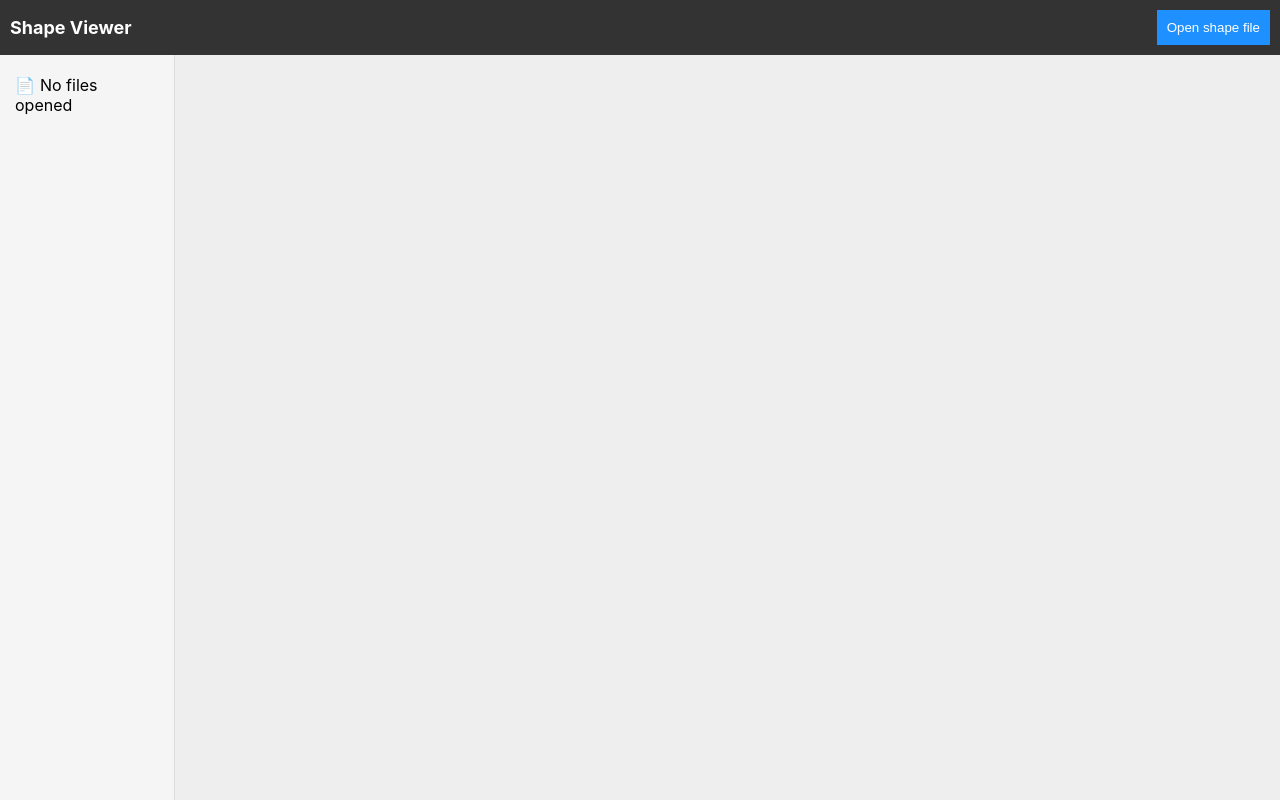
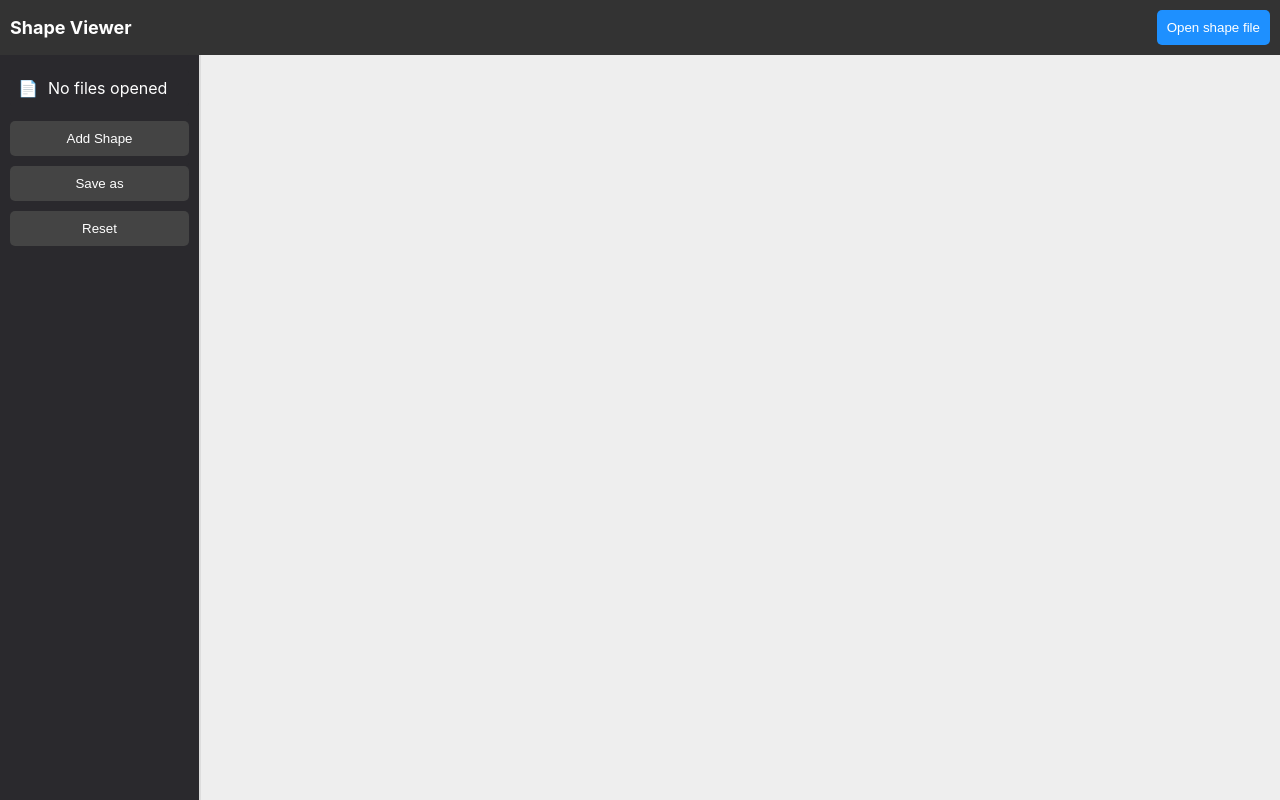
Before and after one commit to saikumarvaddepally15/shape-viewer, a React (Create React App) app: page / in a window 1280 px wide. Built offline with nearby package versions, Linux system fonts and the light colour scheme.

Commit message:
Added bonus feature Iteration 3.2

```diff
--- a/src/App.css
+++ b/src/App.css
@@ -30,6 +30,12 @@
   border: none;
   padding: 10px;
   cursor: pointer;
+  border-radius: 5px;
+  transition: background-color 0.3s ease;
+}
+
+.open-file-button:hover {
+  background-color: #1c86ee;
 }
 
 .main-content {
@@ -40,18 +46,11 @@
 
 .left-menu {
   width: 200px;
-  background-color: #f5f5f5;
+  background-color: #2a292d;
   padding: 10px;
   border-right: 1px solid #ddd;
   overflow-y: auto;
-}
-
-.shape-viewport {
-  flex-grow: 1;
-  position: relative;
-  background-color: #eee;
-  overflow: auto;
-  padding: 10px;
+  color: white;
 }
 
 .left-menu ul {
@@ -61,16 +60,71 @@
 
 .left-menu ul li {
   margin: 5px 0;
-  padding: 5px;
+  padding: 8px;
   cursor: pointer;
   border-radius: 3px;
+  background-color: #2a292d;
+  transition: background-color 0.3s ease;
 }
 
 .left-menu ul li:hover {
-  background-color: #eaeaea;
+  background-color: #444;
 }
 
 .left-menu ul li:before {
   content: "📄";
-  margin-right: 5px;
+  margin-right: 10px;
 }
+
+.shape-viewport {
+  flex-grow: 1;
+  position: relative;
+  background-color: #eee;
+  overflow: auto;
+  padding: 10px;
+  border-left: 1px solid #ddd;
+}
+
+.left-menu button {
+  background-color: #444;
+  color: white;
+  border: none;
+  padding: 10px;
+  cursor: pointer;
+  margin-top: 10px;
+  width: 100%;
+  border-radius: 5px;
+  transition: background-color 0.3s ease;
+}
+
+.left-menu button:hover {
+  background-color: #555;
+}
+
+.left-menu form {
+  margin-top: 10px;
+}
+
+.left-menu form div {
+  margin-bottom: 10px;
+}
+
+.left-menu form label {
+  display: block;
+  margin-bottom: 5px;
+}
+
+.left-menu form input,
+.left-menu form select {
+  width: 100%;
+  padding: 5px;
+  box-sizing: border-box;
+  border-radius: 3px;
+  border: 1px solid #ddd;
+}
+
+.left-menu form input:focus,
+.left-menu form select:focus {
+  outline: none;
+  border-color: #1e90ff;
+}
--- a/src/App.js
+++ b/src/App.js
@@ -16,8 +16,8 @@ const App = () => {
     if (file) {
       const reader = new FileReader();
       reader.onload = (e) => {
-        const shapes = parseShapeFile(e.target.result);
-        setShapes(shapes);
+        const parsedShapes = parseShapeFile(e.target.result);
+        setShapes((prevShapes) => [...prevShapes, ...parsedShapes]);
       };
       reader.readAsText(file);
       setFileName(file.name);
@@ -37,6 +37,39 @@ const App = () => {
     }
   };
 
+  const handleShapeSubmit = (newShape) => {
+    setShapes((prevShapes) => [...prevShapes, newShape]);
+  };
+
+  const handleSaveAs = (fileName) => {
+    const shapeData = shapes
+      .map((shape) => {
+        if (shape.type === "Polygon") {
+          const points = shape.points.map((p) => `${p.x},${p.y}`).join(" ");
+          return `Polygon, ${shape.x}, ${shape.y}, ${
+            shape.zIndex || 0
+          }, [${points}], ${shape.color}`;
+        } else {
+          return `${shape.type}, ${shape.x}, ${shape.y}, ${
+            shape.zIndex || 0
+          }, ${shape.width}, ${shape.height}, ${shape.color}`;
+        }
+      })
+      .join(";\n");
+
+    const blob = new Blob([shapeData], { type: "text/plain" });
+    const url = URL.createObjectURL(blob);
+    const a = document.createElement("a");
+    a.href = url;
+    a.download = `${fileName}.shapefile`;
+    a.click();
+    URL.revokeObjectURL(url);
+  };
+
+  const handleReset = () => {
+    setShapes([]);
+  };
+
   return (
     <div className="app">
       <Toolbar
@@ -44,7 +77,13 @@ const App = () => {
         triggerFileInputClick={triggerFileInputClick}
       />
       <div className="main-content">
-        <LeftMenu openedFiles={openedFiles} />
+        <LeftMenu
+          openedFiles={openedFiles}
+          onShapeSubmit={handleShapeSubmit}
+          onSaveAs={handleSaveAs}
+          onReset={handleReset}
+          shapes={shapes}
+        />
         <ShapeViewport shapes={shapes} />
       </div>
       <input
--- a/src/components/LeftMenu.js
+++ b/src/components/LeftMenu.js
@@ -1,7 +1,65 @@
-import React from "react";
+import React, { useState } from "react";
 import PropTypes from "prop-types";
 
-const LeftMenu = ({ openedFiles = [] }) => {
+const LeftMenu = ({
+  openedFiles = [],
+  onShapeSubmit,
+  onSaveAs,
+  onReset,
+  shapes,
+}) => {
+  const [showForm, setShowForm] = useState(false);
+  const [shapeType, setShapeType] = useState("Rectangle");
+  const [formData, setFormData] = useState({
+    x: "",
+    y: "",
+    width: "",
+    height: "",
+    color: "",
+    points: "",
+  });
+
+  const handleInputChange = (e) => {
+    const { name, value } = e.target;
+    setFormData({ ...formData, [name]: value });
+  };
+
+  const handleSubmit = (e) => {
+    e.preventDefault();
+    const newShape = {
+      type: shapeType,
+      x: parseInt(formData.x, 10),
+      y: parseInt(formData.y, 10),
+      width: parseInt(formData.width, 10),
+      height: parseInt(formData.height, 10),
+      color: formData.color,
+      points:
+        shapeType === "Polygon"
+          ? formData.points.split(" ").map((p) => {
+              const [px, py] = p.split(",");
+              return { x: parseInt(px, 10), y: parseInt(py, 10) };
+            })
+          : [],
+    };
+    onShapeSubmit(newShape);
+    setFormData({
+      x: "",
+      y: "",
+      width: "",
+      height: "",
+      color: "",
+      points: "",
+    });
+    setShowForm(false);
+  };
+
+  const handleSaveAs = () => {
+    const fileName = prompt("Enter a file name to save as:");
+    if (fileName) {
+      onSaveAs(fileName);
+    }
+  };
+
   return (
     <div className="left-menu">
       <ul>
@@ -11,12 +69,107 @@ const LeftMenu = ({ openedFiles = [] }) => {
           openedFiles.map((file, index) => <li key={index}>{file}</li>)
         )}
       </ul>
+      <button onClick={() => setShowForm(!showForm)}>
+        {showForm ? "Close Form" : "Add Shape"}
+      </button>
+      {showForm && (
+        <form onSubmit={handleSubmit}>
+          <div>
+            <label>Shape Type:</label>
+            <select
+              name="shapeType"
+              value={shapeType}
+              onChange={(e) => setShapeType(e.target.value)}
+            >
+              <option value="Rectangle">Rectangle</option>
+              <option value="Triangle">Triangle</option>
+              <option value="Polygon">Polygon</option>
+            </select>
+          </div>
+          <div>
+            <label>X:</label>
+            <input
+              type="number"
+              name="x"
+              value={formData.x}
+              onChange={handleInputChange}
+              required
+            />
+          </div>
+          <div>
+            <label>Y:</label>
+            <input
+              type="number"
+              name="y"
+              value={formData.y}
+              onChange={handleInputChange}
+              required
+            />
+          </div>
+          {shapeType !== "Polygon" && (
+            <>
+              <div>
+                <label>Width:</label>
+                <input
+                  type="number"
+                  name="width"
+                  value={formData.width}
+                  onChange={handleInputChange}
+                  required
+                />
+              </div>
+              <div>
+                <label>Height:</label>
+                <input
+                  type="number"
+                  name="height"
+                  value={formData.height}
+                  onChange={handleInputChange}
+                  required
+                />
+              </div>
+            </>
+          )}
+          {shapeType === "Polygon" && (
+            <div>
+              <label>Points (format: x1,y1 x2,y2 ...):</label>
+              <input
+                type="text"
+                name="points"
+                value={formData.points}
+                onChange={handleInputChange}
+                required
+              />
+            </div>
+          )}
+          <div>
+            <label>Color (Hex Code):</label>
+            <input
+              type="text"
+              name="color"
+              value={formData.color}
+              onChange={handleInputChange}
+              required
+            />
+          </div>
+          <button type="submit">Add Shape</button>
+        </form>
+      )}
+      <button onClick={handleSaveAs} disabled={shapes.length === 0}>
+        Save as
+      </button>{" "}
+      {/* Disabled when no shapes */}
+      <button onClick={onReset}>Reset</button>
     </div>
   );
 };
 
 LeftMenu.propTypes = {
   openedFiles: PropTypes.array,
+  onShapeSubmit: PropTypes.func.isRequired,
+  onSaveAs: PropTypes.func.isRequired,
+  onReset: PropTypes.func.isRequired,
+  shapes: PropTypes.array.isRequired,
 };
 
 export default LeftMenu;
--- a/src/components/ShapeViewPort.js
+++ b/src/components/ShapeViewPort.js
@@ -1,15 +1,9 @@
 import React from "react";
 
 const ShapeViewport = ({ shapes }) => {
-  console.log("Shapes on render:", shapes);
   return (
-    <div
-      className="shape-viewport"
-      style={{ position: "relative", width: "100%", height: "100%" }}
-    >
+    <div className="shape-viewport">
       {shapes.map((shape, index) => {
-        console.log("Rendering shape:", shape);
-
         const commonStyles = {
           position: "absolute",
           left: `${shape.x}px`,
@@ -45,28 +39,14 @@ const ShapeViewport = ({ shapes }) => {
           );
         } else if (shape.type === "Polygon") {
           const points = shape.points.map((p) => `${p.x},${p.y}`).join(" ");
-          console.log("Polygon points:", points);
-          const minX = Math.min(...shape.points.map((p) => p.x));
-          const minY = Math.min(...shape.points.map((p) => p.y));
-          const maxX = Math.max(...shape.points.map((p) => p.x));
-          const maxY = Math.max(...shape.points.map((p) => p.y));
-
-          const adjustedPoints = shape.points
-            .map((p) => `${p.x - minX},${p.y - minY}`)
-            .join(" ");
-
           return (
             <svg
               key={index}
-              style={{
-                ...commonStyles,
-                left: `${shape.x + minX}px`,
-                top: `${shape.y + minY}px`,
-              }}
-              width={maxX - minX}
-              height={maxY - minY}
+              style={commonStyles}
+              width={Math.max(...shape.points.map((p) => p.x))}
+              height={Math.max(...shape.points.map((p) => p.y))}
             >
-              <polygon points={adjustedPoints} fill={`#${shape.color}`} />
+              <polygon points={points} fill={`#${shape.color}`} />
             </svg>
           );
         } else {
```
